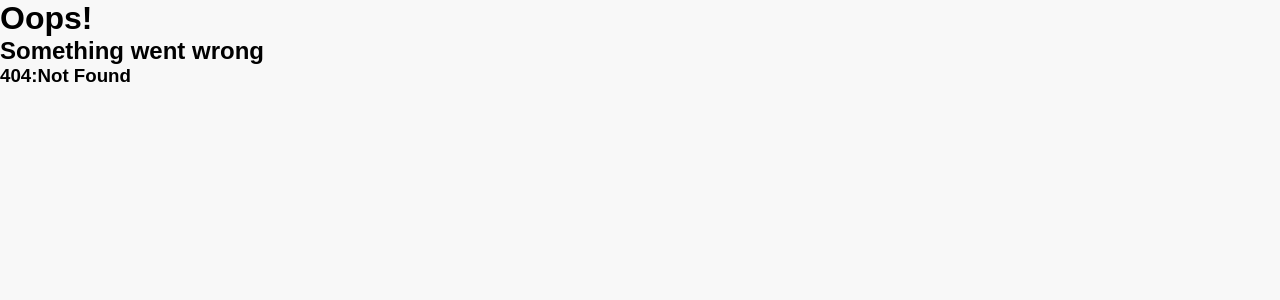
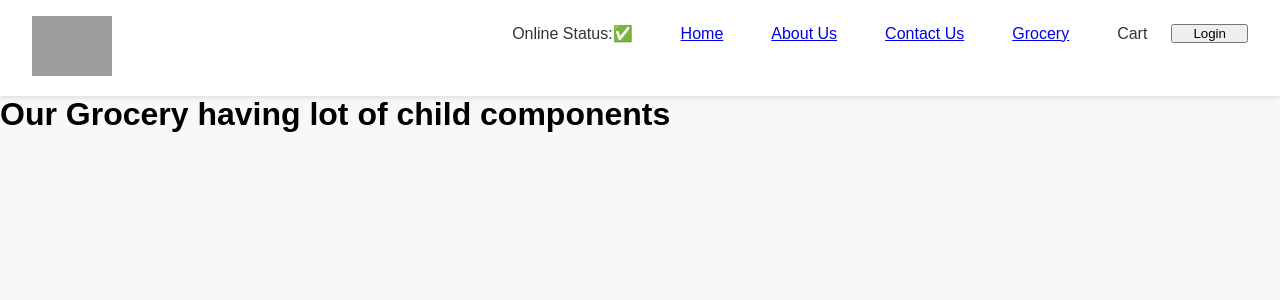
Before and after one commit to akashr97/Namaste-react, a React (Vite) app: page /grocery in a window 1280 px wide. Before the commit this address had no page. Shown: the top 300 px of the page. Built offline with nearby package versions, Linux system fonts and the light colour scheme; grey boxes are pictures that could not be loaded.

Commit message:
Episode-9

```diff
--- a/src/App.js
+++ b/src/App.js
@@ -1,4 +1,4 @@
-import React from "react";
+import React,{lazy,Suspense} from "react";
 import ReactDOM from "react-dom/client";
 import Header from "./components/Header";
 import Body from "./components/Body";
@@ -8,11 +8,22 @@ import Contact from "./components/Contact";
 import Error from "./components/Error";
 import RestaurantMenu from "./components/RestaurantMenu";
 import {createBrowserRouter,RouterProvider,Outlet} from "react-router-dom"
-
+// import Grocery from "./components/Grocery";
 
 // not using key (not acceptable) <<< index as key <<< unique id(best practice)
 
 
+// chunking
+// dynamic loading
+// code splitting
+// on demand loading
+// dynamic import
+// lazy loading
+
+
+const Grocery =  lazy(()=>
+import("./components/Grocery")
+)
 
 const AppLayout = () => {
   return (
@@ -43,6 +54,12 @@ const appRouter = createBrowserRouter([
     {
       path:"/restaurant/:resid",
       element:<RestaurantMenu/>
+    },
+    {
+      path:'/grocery',
+      element:(<Suspense fallback={<h1>Loading...</h1>}>
+        <Grocery/>
+        </Suspense>)
     }
 
   ],
--- a/src/components/Body.js
+++ b/src/components/Body.js
@@ -2,6 +2,7 @@ import RestaurantCard from "./RestaurantCard";
 import { useEffect, useState } from "react";
 import Shimmer from "./Shimmer";
 import { Link } from "react-router-dom";
+import useOnlineStatus from "../utils/useOnlineStatus";
 
 const Body = () => {
   const [listofRestaurants, setListofRestaurants] = useState([]);
@@ -34,6 +35,13 @@ const Body = () => {
     );
   };
 
+  const onlineStatus =  useOnlineStatus()
+if(onlineStatus === false){
+  return <h1>Looks like you are offline!! Please check your internet connection</h1>
+}
+
+
+
   console.log("body rendered");
   //Conditional Rendering
   // if(listofRestaurants.length === 0) {
@@ -60,6 +68,7 @@ const Body = () => {
               const filteredList = listofRestaurants.filter((res) =>
                 res?.info?.name.toLowerCase().includes(searchText.toLowerCase())
               );
+              console.log("search list: " + filteredList);
               setFilteredRestaurants(filteredList); //updated with the filtered list
             }}
           >
@@ -74,7 +83,8 @@ const Body = () => {
             const filteredList = listofRestaurants.filter(
               (res) => res.info?.avgRating > 4.6
             );
-            setListofRestaurants(filteredList);
+            console.log("filtered list: " + filteredList);
+            setFilteredRestaurants(filteredList);
           }}
         >
           Top Rated Restaurants
--- /dev/null
+++ b/src/components/Grocery.js
@@ -0,0 +1,7 @@
+const Grocery =()=>{
+    return <h1>
+        Our Grocery having lot of child components
+    </h1>
+}
+
+export default Grocery;
--- a/src/components/Header.js
+++ b/src/components/Header.js
@@ -1,9 +1,12 @@
 import { useEffect, useState } from "react";
 import { LOGO_URL } from "../utils/constants";
 import { Link } from "react-router-dom";
+import useOnlineStatus from "../utils/useOnlineStatus";
 
 const Header = () => {
 const [btnNameReact,setBtnNameReact] = useState("Login")
+const onlineStatus =  useOnlineStatus()
+
 console.log("Header rendered");
 
 // if no dependency array => useEffect is called on every render
@@ -23,9 +26,11 @@ console.log("useEffect called");
         </div>
         <div className="nav-items">
           <ul>
+            <li>Online Status:{onlineStatus ? "✅":"🔴"}</li>
             <li><Link to="/">Home</Link></li>
             <li><Link to="/about">About Us</Link></li>
             <li><Link to="/contact">Contact Us</Link></li>
+            <li><Link to="/grocery">Grocery</Link></li>
             <li>Cart</li>
             <button onClick={()=> btnNameReact === 'Login' ? setBtnNameReact('LogOut'):setBtnNameReact('Login')} className="login">{btnNameReact}</button>
           </ul>
--- a/src/components/RestaurantMenu.js
+++ b/src/components/RestaurantMenu.js
@@ -2,24 +2,28 @@ import { useEffect, useState } from "react";
 import Shimmer from "./Shimmer";
 import { useParams } from "react-router-dom";
 import { MENU_API } from "../utils/constants";
+import useRestaurantMenu from "../utils/useRestaurantMenu";
 
 const RestaurantMenu = () => {
-  const [resInfo, setresInfo] = useState(null);
+  // const [resInfo, setresInfo] = useState(null);
 
   const { resid } = useParams();
   console.log("params: ", resid);
 
-  useEffect(() => {
-    fetchMenu();
-  }, []);
+  const resInfo  = useRestaurantMenu(resid)
 
-  const fetchMenu = async () => {
-    const data = await fetch(MENU_API + resid);
 
-    const json = await data.json();
+  // useEffect(() => {
+  //   fetchMenu();
+  // }, []);
 
-    setresInfo(json.data);
-  };
+  // const fetchMenu = async () => {
+  //   const data = await fetch(MENU_API + resid);
+
+  //   const json = await data.json();
+
+  //   setresInfo(json.data);
+  // };
 
   if (resInfo === null) return <Shimmer />;
   const { name, cuisines, costForTwoMessage } =
--- /dev/null
+++ b/src/utils/useOnlineStatus.js
@@ -0,0 +1,21 @@
+import { useEffect,useState } from "react";
+
+
+const useOnlineStatus =()=>{
+    const [onlineStatus, setOnlineStatus] = useState(true)
+    //check if online
+    useEffect(()=>{
+        window.addEventListener('offline',()=>{  //refer from MDN docs
+            setOnlineStatus(false)
+
+        })
+
+        window.addEventListener('online',()=>{
+            setOnlineStatus(true)
+        })
+
+    },[])
+    return onlineStatus
+}
+
+export default useOnlineStatus;
--- /dev/null
+++ b/src/utils/useRestaurantMenu.js
@@ -0,0 +1,22 @@
+import { useEffect, useState } from "react";
+import { MENU_API } from "./constants";
+
+const useRestaurantMenu = (resid) => {
+  const [resInfo, setresInfo] = useState(null);
+
+  // fetchdata
+
+  useEffect(() => {
+    fetchData();
+  }, []);
+
+  const fetchData = async () => {
+    const data = await fetch(MENU_API + resid);
+    const json = await data.json();
+
+    setresInfo(json.data);
+  };
+  return resInfo;
+};
+
+export default useRestaurantMenu;
```
